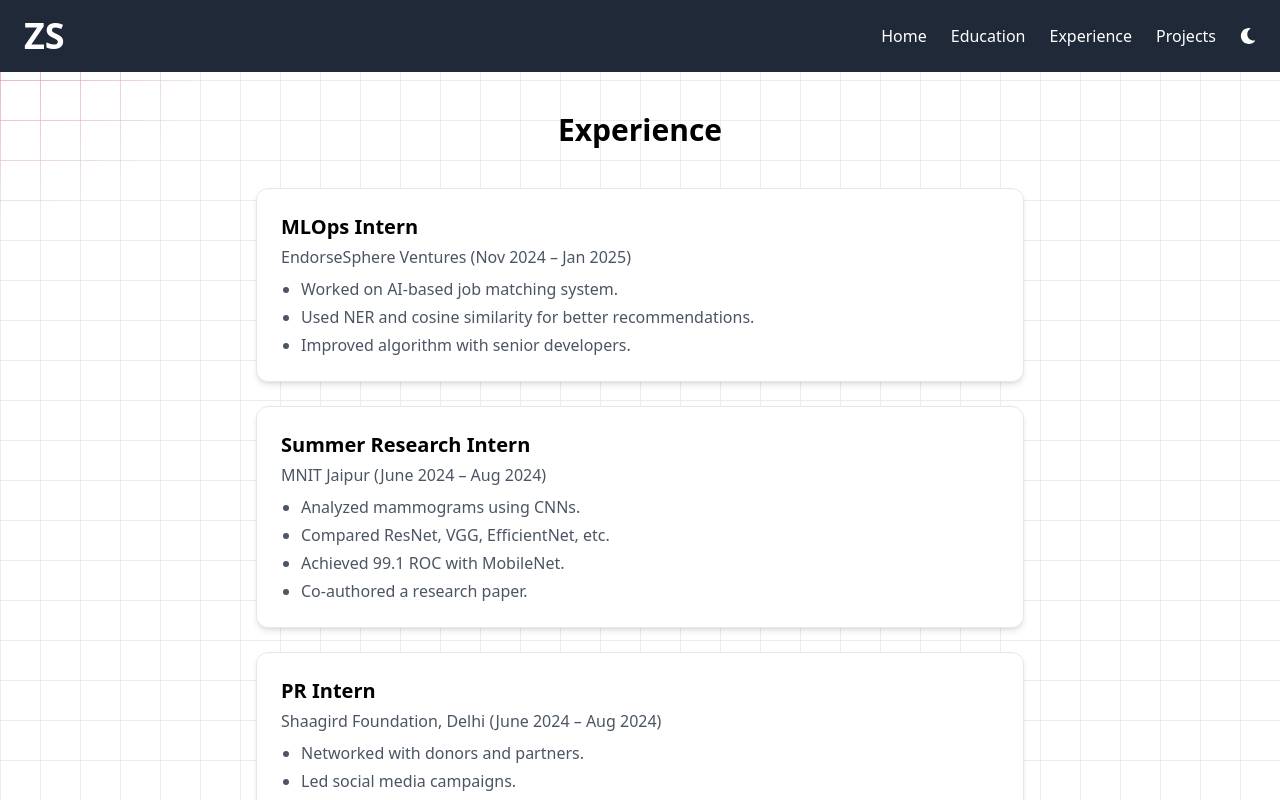
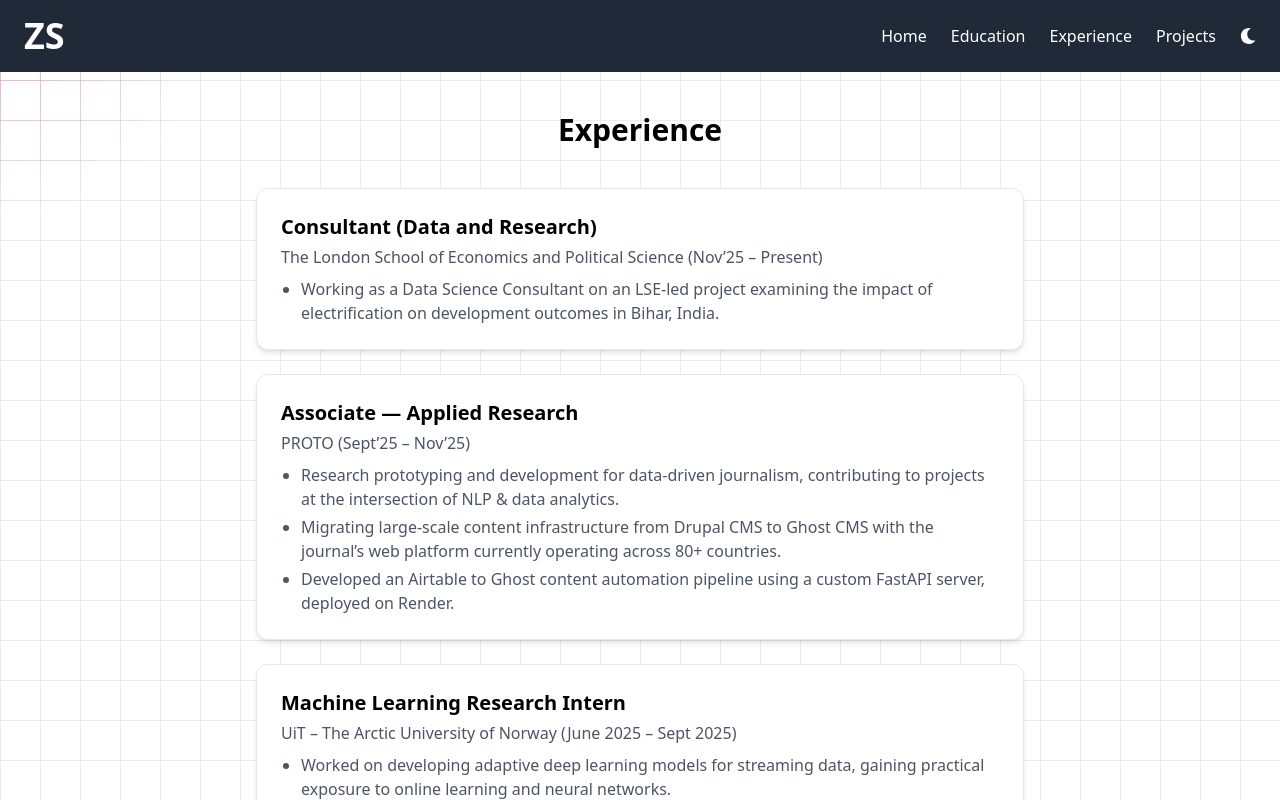
Before and after one commit to Zoheen0610/pf, a React (Create React App) app: page /experience in a window 1280 px wide. Shown: the top 800 px of the page. Built offline with nearby package versions, Linux system fonts and the light colour scheme.

Commit message:
change cgpa

```diff
--- a/src/pages/Education.jsx
+++ b/src/pages/Education.jsx
@@ -14,7 +14,7 @@ const Education = () => {
               title:
                 "Bachelor of Technology in Electronics and Communication Engineering",
               subtitle: "Jamia Millia Islamia, New Delhi (2022–26)",
-              detail: "CGPA: 8.56",
+              detail: "CGPA: 8.65",
             },
             {
               title: "WE Program by Talentsprint (Supported by Google)",
--- a/src/pages/Experience.jsx
+++ b/src/pages/Experience.jsx
@@ -10,9 +10,40 @@ const Experience = () => {
           Experience
         </h1>
 
+
         {/* Experience Cards */}
         <div className="space-y-6 max-w-3xl mx-auto">
-          {[
+          {[{
+              title: "Consultant (Data and Research)",
+              subtitle: "The London School of Economics and Political Science (Nov’25 – Present)",
+              detail: [
+                "Working as a Data Science Consultant on an LSE-led project examining the impact of electrification on development outcomes in Bihar, India.",
+              ]
+          },
+            {
+              title: "Associate — Applied Research",
+              subtitle: "PROTO (Sept’25 – Nov’25)",
+              detail: [
+                "Research prototyping and development for data-driven journalism, contributing to projects at the intersection of NLP & data analytics.",
+                "Migrating large-scale content infrastructure from Drupal CMS to Ghost CMS with the journal’s web platform currently operating across 80+ countries.",
+                "Developed an Airtable to Ghost content automation pipeline using a custom FastAPI server, deployed on Render."
+              ],
+          },
+            {
+            title: "Machine Learning Research Intern",
+              subtitle: "UiT – The Arctic University of Norway (June 2025 – Sept 2025)",
+              detail: [
+                "Worked on developing adaptive deep learning models for streaming data, gaining practical exposure to online learning and neural networks.",
+                "Built modular Python–PyTorch pipelines for training and evaluation, reinforcing analytical and problem-solving skills."
+              ],
+          },
+            {title: "Data Science Research Intern",
+              subtitle: "Jamia Millia Islamia (May 2025 – July 2025)",
+              detail: [
+                "Conducted a data-driven study on urban traffic congestion in Delhi using Python for data analysis, text mining, and visualization.",
+                "Worked with social media data, applying TF-IDF, clustering, and geospatial analysis to identify city-wide traffic patterns.",
+                "Paper accepted for presentation at IEEE DELCON 2025, forthcoming in IEEE Xplore.",
+              ],},
             {
               title: "MLOps Intern",
               subtitle: "EndorseSphere Ventures (Nov 2024 – Jan 2025)",
```
